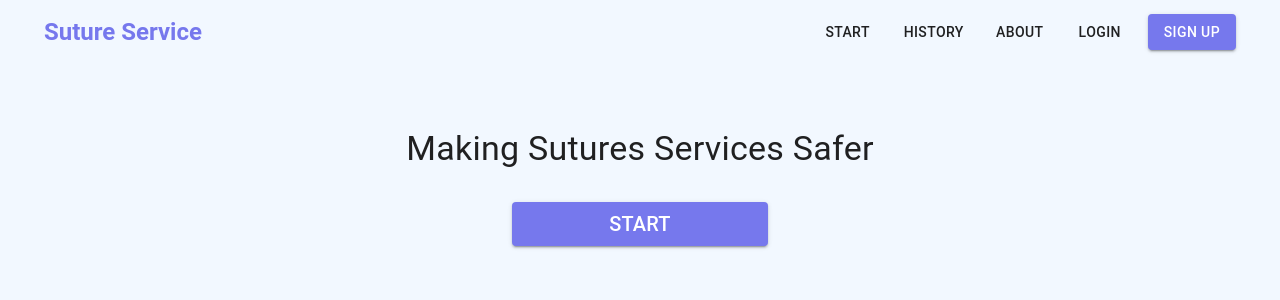
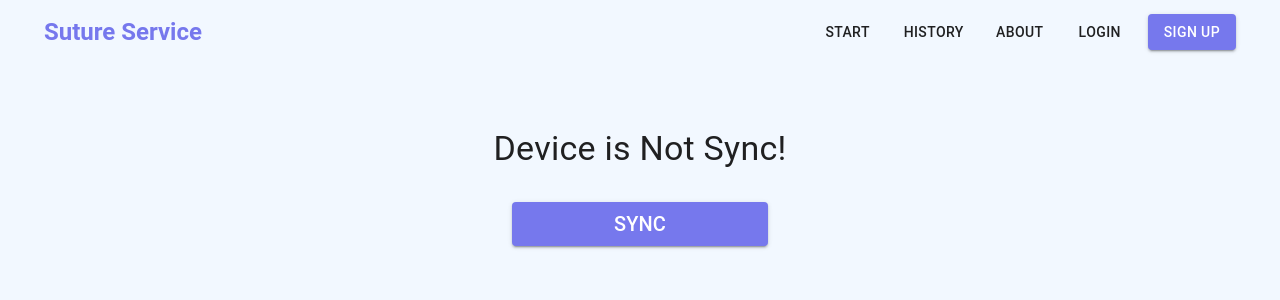
Before and after one commit to DreamTeamSE/SutureService, a React (Vite) app in the folder frontend/: page /start in a window 1280 px wide. Shown: the top 300 px of the page. Built offline with nearby package versions, Linux system fonts and the light colour scheme.

Commit message:
started sync screens

```diff
--- a/frontend/src/App.jsx
+++ b/frontend/src/App.jsx
@@ -1,7 +1,7 @@
-import StartSection from "./assets/components/Home/StartSection"
 import { ThemeProvider, createTheme } from '@mui/material/styles';
 import CssBaseline from '@mui/material/CssBaseline';
-import Navbar from "./assets/components/Home/Navbar";
+import Navbar from './components/Navbar';
+import Links from './routes/Links';
 
 
 const theme = createTheme({
@@ -29,7 +29,7 @@ function App() {
      <ThemeProvider theme={theme}>
       <CssBaseline />
       <Navbar />
-      <StartSection/>
+      <Links />
       </ThemeProvider>
     </>
   )
--- /dev/null
+++ b/frontend/src/components/Suture-Service/SutureService.jsx
@@ -0,0 +1,27 @@
+import React from 'react'
+import Button  from '@mui/material/Button';
+import Box from '@mui/material/Box';
+import { Typography } from '@mui/material';
+
+
+const StartSection = () => {
+  return (
+    <>
+    <Box sx={{
+        width: '100%',
+        display: 'flex',
+        flexDirection: 'column',
+        justifyContent: 'center',
+        alignItems: 'center',
+        marginTop: '64px'
+      }}>
+        <Typography variant='h4'>Device is Not Sync!</Typography>
+        <Button variant="contained" color="primary" sx={{width: "256px", marginTop: "32px"}}>
+           <Typography variant='h6'>Sync</Typography>
+        </Button>
+    </Box>
+    </>
+  )
+}
+
+export default StartSection
--- /dev/null
+++ b/frontend/src/pages/Home.jsx
@@ -0,0 +1,10 @@
+import React from 'react'
+import StartSection from '../components/Home/StartSection'
+
+const Home = () => {
+  return (
+    <StartSection/>
+  )
+}
+
+export default Home
--- /dev/null
+++ b/frontend/src/routes/Links.jsx
@@ -0,0 +1,17 @@
+import React from 'react'
+import { BrowserRouter as Router, Route, Routes } from 'react-router-dom';
+import Home from '../pages/Home';
+import SutureService from '../components/Suture-Service/SutureService';
+const Links = () => {
+  return (
+    <Router>
+    <Routes>
+         <Route path="/home" element={<Home />} />
+         <Route path="/" element={<Home />} />
+         <Route path="/start" element={<SutureService />} />
+      </Routes>
+    </Router>
+  )
+}
+
+export default Links
--- /dev/null
+++ b/package.json
@@ -0,0 +1,5 @@
+{
+  "dependencies": {
+    "react-router-dom": "^6.27.0"
+  }
+}
```
Also changed, not shown: frontend/src/components/Suture-Service/StartService.jsx (added, +27 -0 lines), frontend/src/components/Suture-Service/SyncDevice copy.jsx (added, +27 -0 lines), frontend/src/components/Home/StartSection.jsx (renamed from frontend/src/assets/components/Home/StartSection.jsx), frontend/src/components/Navbar.jsx (renamed from frontend/src/assets/components/Home/Navbar.jsx), 1 other file (tests, documents, lock files or other folders).
